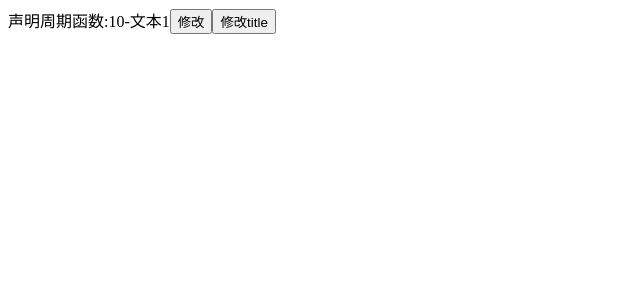
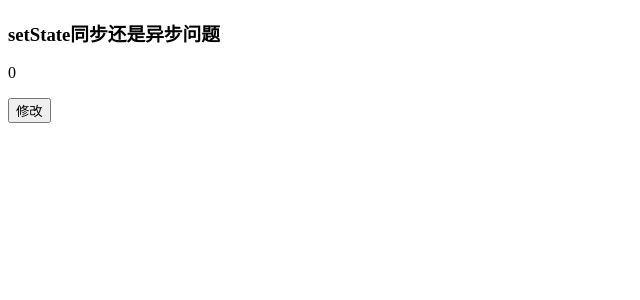
Before and after one commit to yanzhiqing/react-learn-demo, a React (Create React App) app: page / in a window 1280 px wide. Shown: the top 300 px of the page, without its empty margins (0-640 px from the left). Built offline with nearby package versions, Linux system fonts and the light colour scheme.

Commit message:
setState更新是同步还是异步

```diff
--- a/src/app.jsx
+++ b/src/app.jsx
@@ -2,7 +2,8 @@ import React, { Component } from "react";
 // import Home from "./Home"
 // import MyNav from "./MyNav";
 // import StateCompoenent from "./StateComponent";
-import ComponentLife from "./ComponentLife";
+// import ComponentLife from "./ComponentLife";
+import SetStateDemo from "./setStateDemo";
 
 // 用类的形式创建组件，Hook形式
 class App extends React.Component{
@@ -33,8 +34,11 @@ class App extends React.Component{
 
         {/* <StateCompoenent/> */}
 
-        <ComponentLife title={this.state.title} clickChanges={this.clickChange}></ComponentLife>
+        {/* <ComponentLife title={this.state.title} clickChanges={this.clickChange}></ComponentLife> */}
         {/* <button onClick={this.clickChange.bind(this)}>修改title</button> */}
+
+        <SetStateDemo/>
+
       </div>
     )
 
--- /dev/null
+++ b/src/setStateDemo.jsx
@@ -0,0 +1,35 @@
+import React from "react";
+export default class SetStateDemo extends React.Component{
+
+  constructor(){
+    super();
+    this.state={
+      count:0
+    }
+  }
+
+  increment=async ()=>{
+    this.setState({
+      count:parseInt(Math.random()*10)
+    },()=>{
+      console.log(this.state.count)
+    })
+    await this.setStateAsync({count:parseInt(Math.random()*10)})
+    console.log(this.state.count)
+  }
+  setStateAsync(state){
+    return new Promise((resolve)=>{
+      this.setState(state,resolve)
+    })
+  }
+
+  render(){
+    return(
+      <div>
+        <h3>setState同步还是异步问题</h3>
+        <p>{this.state.count}</p>
+        <button onClick={this.increment}>修改</button>
+      </div>
+    )
+  }
+}
```
Also changed, not shown: 1 other file (tests, documents, lock files or other folders).
